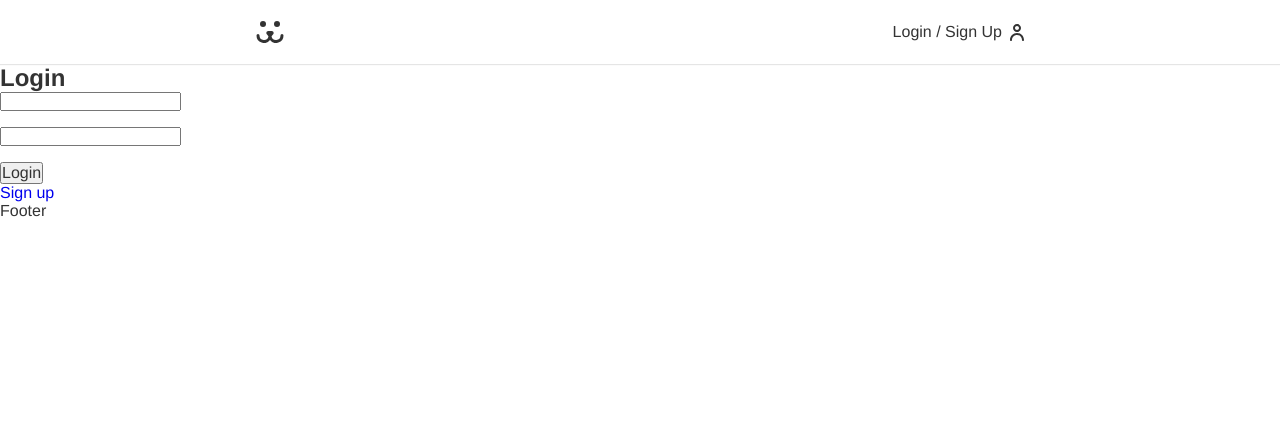
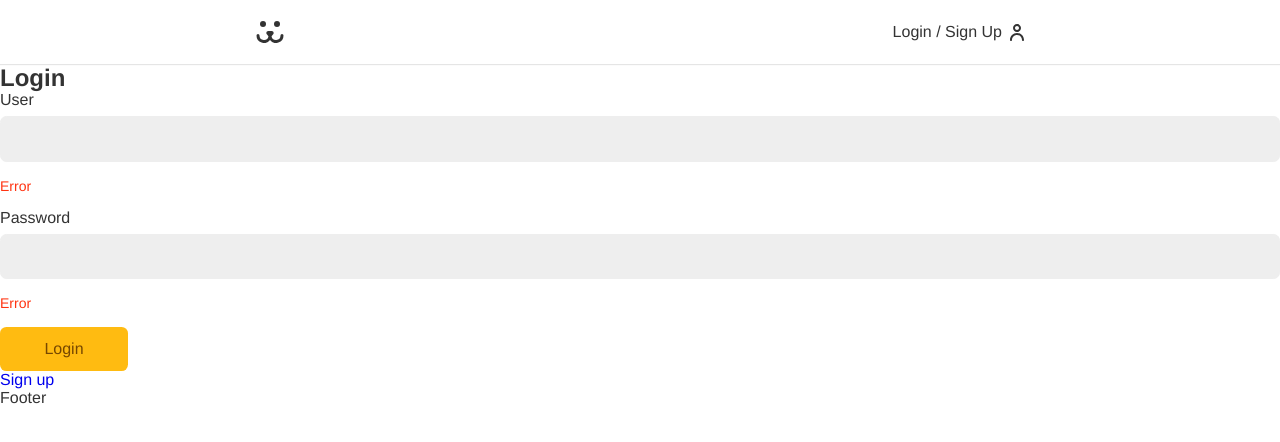
Before and after one commit to celiovjunior/dogs, a React (Vite) app: page /login in a window 1280 px wide. Shown: the top 442 px of the page. Built offline with nearby package versions, Linux system fonts and the light colour scheme.

Commit message:
feat: creating useForm hook and input validation.

```diff
--- /dev/null
+++ b/src/components/form/form-button.jsx
@@ -0,0 +1,37 @@
+import styled from "styled-components"
+
+const Button = styled.button`
+    font-size: 1rem;
+    font-family: var(--type-first);
+    cursor: pointer;
+    border: none;
+    border-radius: 0.4rem;
+    background: #fb1;
+    color: #764701;
+    min-width: 8rem;
+    padding: 0.8rem 1.2rem;
+    box-sizing: border-box;
+    transition: 0.1s;
+
+    &:hover,
+    &:focus {
+        outline: none;
+        box-shadow: 0 0 0 3px #fea, 0 0 0 4px #fb1;
+    }
+
+    &:disabled {
+        opacity: 0.5;
+        cursor: wait;
+    }
+
+`
+
+
+// eslint-disable-next-line react/prop-types
+export function FormButton({ children, ...props }) {
+    return(
+        <Button {...props}>
+            {children}
+        </Button>
+    )
+}
--- /dev/null
+++ b/src/components/form/form-input.jsx
@@ -0,0 +1,53 @@
+import styled from "styled-components"
+
+const Wrapper = styled.div`
+    margin-bottom: 1rem;
+`
+const Input = styled.input`
+    border: 1px solid #eee;
+    display: block;
+    width: 100%;
+    font-size: 1rem;
+    padding: 0.8rem;
+    border-radius: 0.4rem;
+    background: #eee;
+    transition: 0.1s;
+
+    &:focus,
+    &:hover {
+        outline: none;
+        border-color: #fb1;
+        background: white;
+        box-shadow: 0 0 0 3px #fea;
+    }
+`
+
+const Label = styled.label`
+   display: block;
+   font-size: 1rem;
+   line-height: 1;
+   padding-bottom: 0.5rem;
+`
+
+const ErrorMsg = styled.p`
+    color: #f31;
+    font-size: 0.875rem;
+    margin-top: 0.25rem;
+`
+
+// eslint-disable-next-line react/prop-types
+export function FormInput({ label, type, name, value, onChange }) {
+    return(
+        <Wrapper>
+            <Label htmlFor={name}>{label}</Label>
+            <Input
+             id={name}
+             name={name}
+             type={type}
+             value={value}
+             onChange={onChange}
+            />
+            <ErrorMsg>Error</ErrorMsg>
+        </Wrapper>
+    )
+}
--- a/src/components/login/login-form.jsx
+++ b/src/components/login/login-form.jsx
@@ -1,9 +1,11 @@
-import { useState } from "react";
 import { Link } from "react-router-dom";
+import { FormInput } from "../form/form-input";
+import { FormButton } from "../form/form-button";
+import useForm from "../../hooks/useForm";
 
 export function LoginForm() {
-    const [username, setUsername] = useState('');
-    const [password, setPassword] = useState('');
+    const username = useForm('email')
+    const password = useForm()
 
     function handleSubmit(event) {
         event.preventDefault();
@@ -13,10 +15,7 @@ export function LoginForm() {
             headers: {
                 'Content-Type': 'application/json',
             },
-            body: JSON.stringify({
-                username,
-                password,
-            }),
+            body: JSON.stringify(),
         })
         .then((response) => {console.log(response)
             return response.json();
@@ -30,17 +29,10 @@ export function LoginForm() {
         <section>
             <h1>Login</h1>
             <form action="" onSubmit={handleSubmit}>
-                <input
-                 type="text"
-                 value={username}
-                 onChange={({target}) => setUsername(target.value)}
-                />
-                <input
-                 type="password"
-                 value={password}
-                 onChange={({target}) => setPassword(target.value)}
-                />
-                <button>Login</button>
+                <FormInput label="User" type="text" name="username" {...username} />
+                <FormInput label="Password" type="password" name="password" {...password} />
+
+                <FormButton>Login</FormButton>
             </form>
             <Link to="/login/create">Sign up</Link>
         </section>
--- /dev/null
+++ b/src/hooks/useForm.js
@@ -0,0 +1,42 @@
+import { useState } from "react";
+
+const types = {
+    email: {
+        regex: /^[a-zA-Z0-9._%+-]+@[a-zA-Z0-9.-]+\.[a-zA-Z]{2,}$/,
+        message: "Please enter a valid email address",
+    }
+}
+
+export default function useForm(type) {
+    const [value, setValue] = useState('')
+    const [error, setError] = useState('')
+
+    function validate(value) {
+        if (type === false) return true
+
+        if (value.length === 0) {
+            setError('Fill a new value');
+            return false;
+        } else if (types[type] && !types[type].regex.test(value)) {
+            setError(types[type].message)
+
+            return false;
+        } else {
+            setError(null);
+            return true;
+        }
+    }
+
+    function onChange({ target }) {
+        setValue(target.value)
+    }
+
+    return {
+        value,
+        setValue,
+        onChange,
+        error,
+        validate: () => validate(value),
+        onBlur: () => validate(value),
+    }
+}
```
